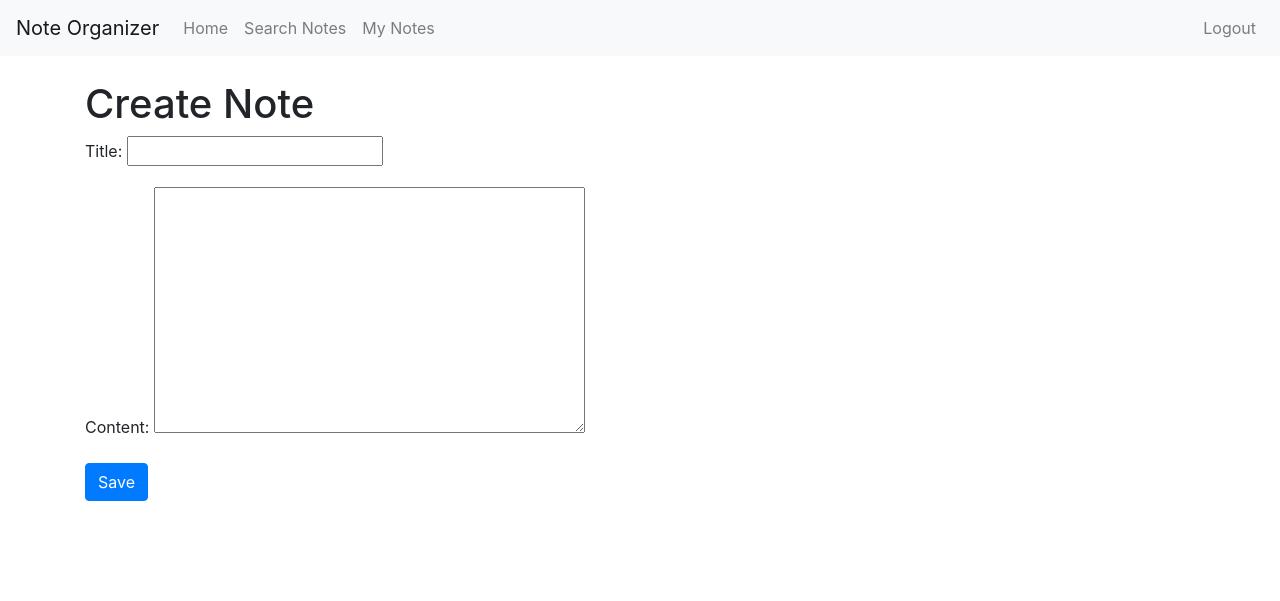
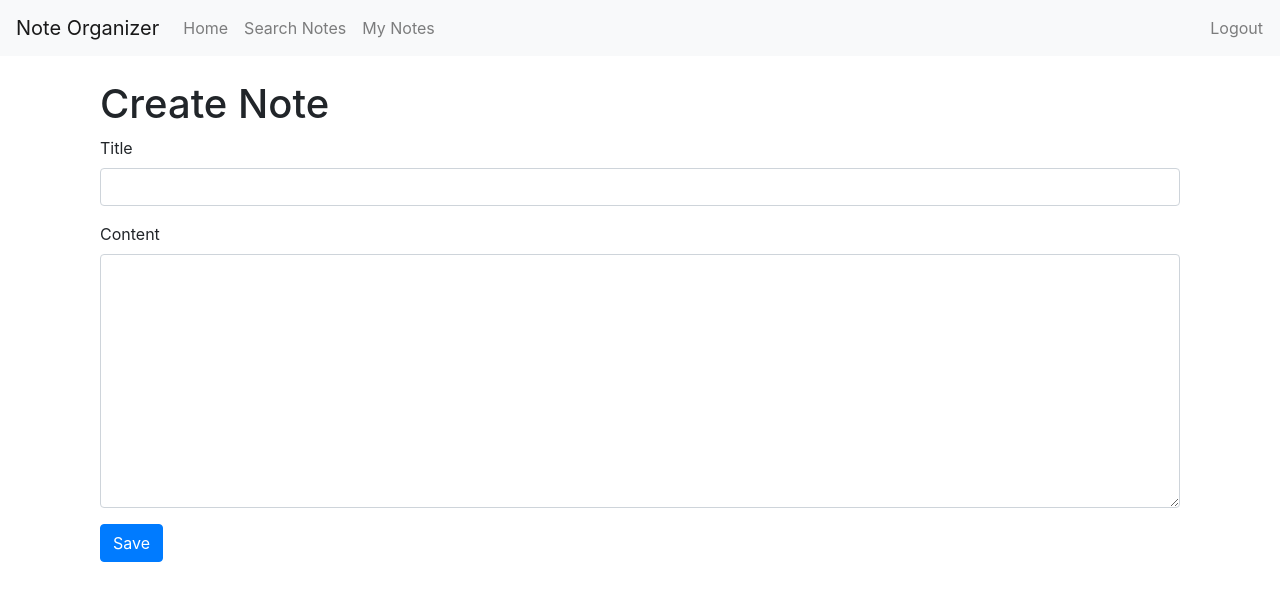
Before and after one commit to Lsverry/NoteOrganizer, a Django app: page /notes/create/ in a window 1280 px wide. Shown: the top 601 px of the page. Run offline with Django 5.2, Linux system fonts and the light colour scheme; a user stored in the database is signed in; some libraries are stand-ins or nearby versions.

Commit message:
Improve alignment of form fields and fix problem with logout.

```diff
--- a/noteorganizer/urls.py
+++ b/noteorganizer/urls.py
@@ -8,6 +8,6 @@ urlpatterns = [
     path('admin/', admin.site.urls),
     path('', include('notes.urls')),
     path('register/', notes_views.register, name='register'),
+    path('accounts/logout/', auth_views.LogoutView.as_view(template_name='registration/logged_out.html'), name='logout'),
     path('accounts/', include('django.contrib.auth.urls')),
-    path('accounts/logout/', auth_views.LogoutView.as_view(template_name='registration/logged_out.html'), name='logout'),
 ]
--- a/notes/templates/base.html
+++ b/notes/templates/base.html
@@ -17,7 +17,12 @@
             </ul>
             <ul class="navbar-nav ml-auto">
                 {% if user.is_authenticated %}
-                    <li class="nav-item"><a class="nav-link" href="{% url 'logout' %}">Logout</a></li>
+                    <li class="nav-item">
+                        <form method="post" action="{% url 'logout' %}">
+                            {% csrf_token %}
+                            <button type="submit" class="btn btn-link nav-link" style="padding: 0;">Logout</button>
+                        </form>
+                    </li>
                 {% else %}
                     <li class="nav-item"><a class="nav-link" href="{% url 'login' %}">Login</a></li>
                     <li class="nav-item"><a class="nav-link" href="{% url 'register' %}">Register</a></li>
@@ -47,4 +52,4 @@
     <script src="https://cdn.jsdelivr.net/npm/@popperjs/core@2.5.4/dist/umd/popper.min.js"></script>
     <script src="https://stackpath.bootstrapcdn.com/bootstrap/4.5.2/js/bootstrap.min.js"></script>
 </body>
-</htmlU
+</html>
--- a/notes/templates/notes/note_form.html
+++ b/notes/templates/notes/note_form.html
@@ -1,10 +1,20 @@
 {% extends 'base.html' %}
+{% load form_tags %}
 
 {% block content %}
-<h1>{{ form.instance.id|yesno:"Edit Note,Create Note" }}</h1>
-<form method="post">
-    {% csrf_token %}
-    {{ form.as_p }}
-    <button type="submit" class="btn btn-primary">Save</button>
-</form>
+    <div class="container mt-4">
+        <h1>{% if form.instance.id %}Edit Note{% else %}Create Note{% endif %}</h1>
+        <form method="post">
+            {% csrf_token %}
+            <div class="form-group">
+                <label for="{{ form.title.id_for_label }}">Title</label>
+                {{ form.title|add_class:"form-control" }}
+            </div>
+            <div class="form-group">
+                <label for="{{ form.content.id_for_label }}">Content</label>
+                {{ form.content|add_class:"form-control" }}
+            </div>
+            <button type="submit" class="btn btn-primary">Save</button>
+        </form>
+    </div>
 {% endblock %}
--- /dev/null
+++ b/notes/templatetags/form_tags.py
@@ -0,0 +1,7 @@
+from django import template
+
+register = template.Library()
+
+@register.filter(name='add_class')
+def add_class(field, css):
+    return field.as_widget(attrs={"class": css})
```
Also changed, not shown: README.md, db.sqlite3, notes/templatetags/__init__.py (added).
